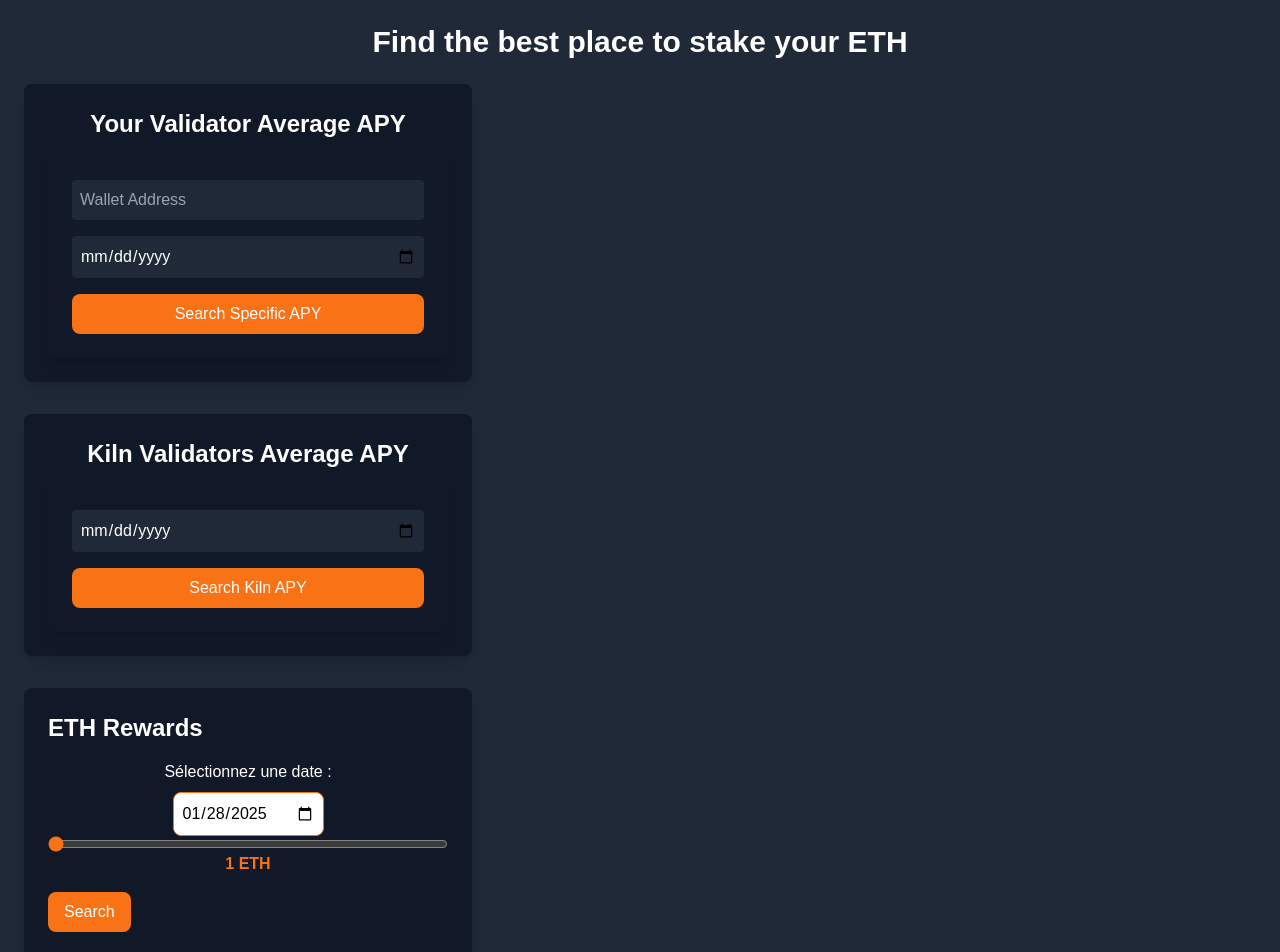
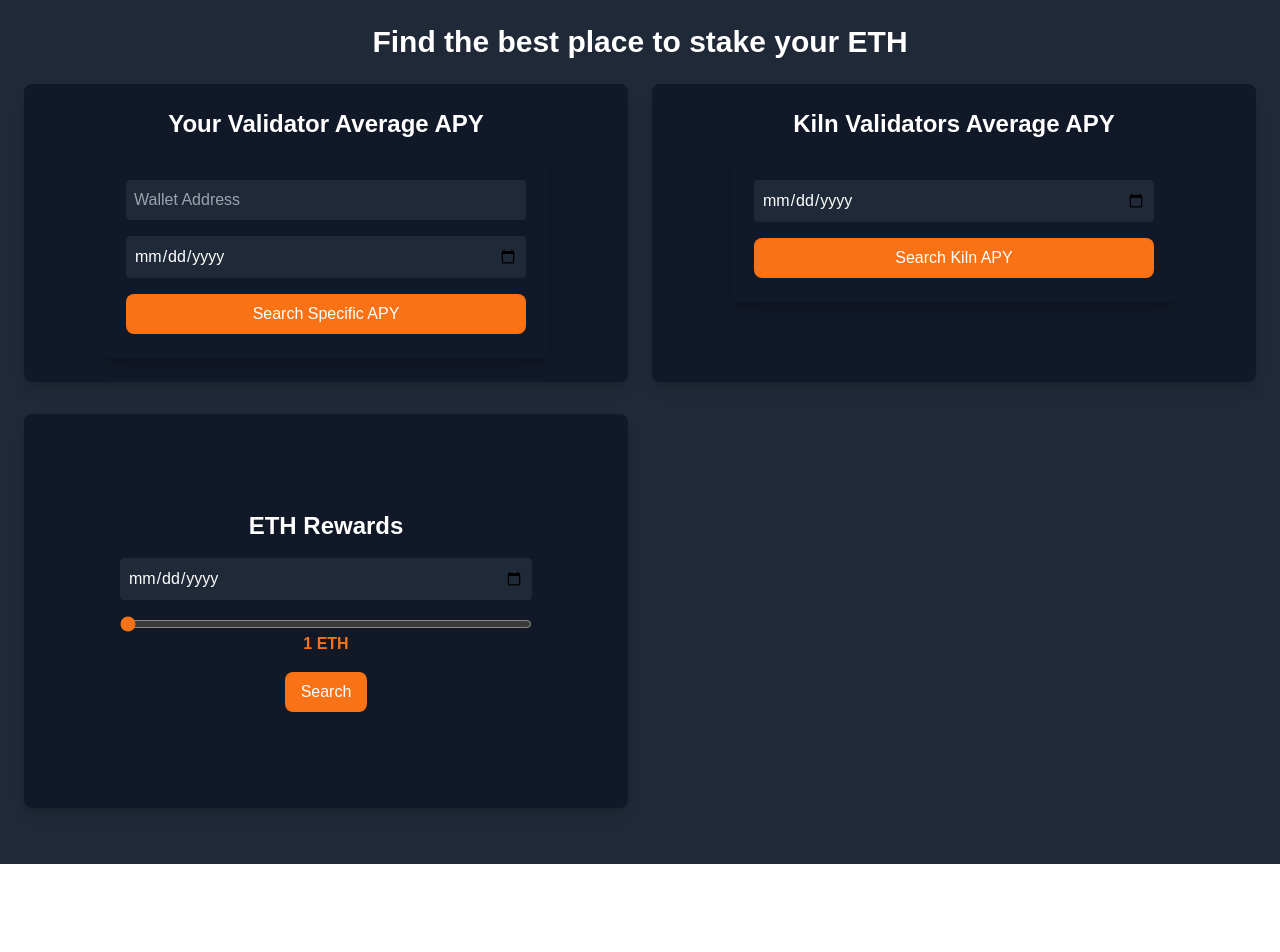
Before and after one commit to 18Wangu/Kiln_Hackathon, a Next.js app: page / in a window 1280 px wide. Shown: the top 952 px of the page. After the commit the page ends 864 px from the top, so only its background shows below. Built offline with nearby package versions, Linux system fonts and the light colour scheme.

Commit message:
changement du front

```diff
--- a/app/components/DatePicker.tsx
+++ /dev/null
@@ -1,29 +0,0 @@
-"use client";
-import { useState } from "react";
-
-interface DatePickerProps {
-  onDateChange: (date: string) => void;
-}
-
-const DatePicker = ({ onDateChange }: DatePickerProps) => {
-  const [date, setDate] = useState("2025-01-28");
-
-  const handleChange = (e: React.ChangeEvent<HTMLInputElement>) => {
-    setDate(e.target.value);
-    onDateChange(e.target.value);
-  };
-
-  return (
-    <div className="flex flex-col items-center">
-      <label className="text-white mb-2">Sélectionnez une date :</label>
-      <input
-        type="date"
-        value={date}
-        onChange={handleChange}
-        className="border border-orange-500 text-black p-2 rounded-lg bg-white"
-      />
-    </div>
-  );
-};
-
-export default DatePicker;
--- /dev/null
+++ b/app/components/VaultBalance.tsx
@@ -0,0 +1,62 @@
+declare global {
+    interface Window {
+      ethereum?: any;
+    }
+  }
+
+  "use client";
+
+  import { useState, useEffect } from "react";
+  import { ethers } from "ethers";
+
+  const VAULT_ADDRESS = "0xDea01Fc5289aF2c440Ca65582e3C44767C0fcf08";
+  const ABI = [
+    {
+      "name": "balanceOf",
+      "outputs": [{ "internalType": "uint256", "name": "", "type": "uint256" }],
+      "inputs": [{ "internalType": "address", "name": "account", "type": "address" }],
+      "stateMutability": "view",
+      "type": "function",
+    },
+  ];
+
+  export default function VaultBalance() {
+    const [balance, setBalance] = useState<string | null>(null);
+    const [account, setAccount] = useState<string | null>(null);
+
+    useEffect(() => {
+      const fetchBalance = async () => {
+        if (!window.ethereum) {
+          console.error("MetaMask is required");
+          return;
+        }
+
+        try {
+          const provider = new ethers.BrowserProvider(window.ethereum);
+          const signer = await provider.getSigner();
+          const userAddress = await signer.getAddress();
+          setAccount(userAddress);
+
+          const contract = new ethers.Contract(VAULT_ADDRESS, ABI, provider);
+          const balanceRaw = await contract.balanceOf(userAddress);
+          setBalance(ethers.formatUnits(balanceRaw, 18)); // Adapter si la décimale diffère
+        } catch (error) {
+          console.error("Error fetching balance:", error);
+        }
+      };
+
+      fetchBalance();
+    }, []);
+
+    return (
+      <div className="text-white p-4 bg-gray-900 rounded-lg shadow-lg">
+        <h2 className="text-xl font-bold text-orange-500">Vault Balance</h2>
+        {account ? (
+          <p className="mt-2">Connected Wallet: {account}</p>
+        ) : (
+          <p className="mt-2 text-red-500">Not connected</p>
+        )}
+        <p className="mt-2">Balance: {balance !== null ? `${balance} tokens` : "Loading..."}</p>
+      </div>
+    );
+  }
--- a/app/components/WalletInput.tsx
+++ b/app/components/WalletInput.tsx
@@ -5,6 +5,7 @@ export default function WalletInput({ onSearch }: { onSearch: (wallet: string, d
   const [date, setDate] = useState("");
 
   return (
+    <div className="flex justify-center">
       <div className="bg-gray-900 p-6 rounded-lg shadow-lg w-full max-w-md">
         <input
           type="text"
@@ -26,5 +27,6 @@ export default function WalletInput({ onSearch }: { onSearch: (wallet: string, d
           Search Specific APY
         </button>
       </div>
+    </div>
   );
 }
--- a/app/page.tsx
+++ b/app/page.tsx
@@ -5,7 +5,6 @@ import { useState } from "react";
 import WalletInput from "./components/WalletInput";
 import KilnApyCalculator from "./components/KilnApyCalculator"; // Nouveau composant
 import Slider from "./components/Slider";
-import DatePicker from "./components/DatePicker";
 import Chart from "./components/Chart";
 
 export default function Home() {
@@ -15,7 +14,7 @@ export default function Home() {
   const [error, setError] = useState<string | null>(null);
 
   // State pour la deuxième recherche (ETH Rewards)
-  const [date, setDate] = useState("2025-01-28");
+  const [date, setDate] = useState("");
   const [ethAmount, setEthAmount] = useState(1);
   const [kilnData, setKilnData] = useState<{ date: string; gross_apy: number }[]>([]);
   const [networkData, setNetworkData] = useState<{ date: string; gross_apy: number }[]>([]);
@@ -129,8 +128,10 @@ export default function Home() {
       <div className="container mx-auto">
         <h1 className="text-3xl font-bold mb-6 text-center">Find the best place to stake your ETH</h1>
 
+        {/* Section du dashboard avec les APY côte à côte */}
+        <div className="grid grid-cols-1 md:grid-cols-2 gap-6 mb-8">
           {/* Première section : APY moyen du wallet */}
-        <div className="bg-gray-900 p-6 rounded-lg shadow-lg w-full max-w-md mb-8">
+          <div className="bg-gray-900 p-6 rounded-lg shadow-lg">
             <h2 className="text-2xl font-semibold mb-4 text-center">Your Validator Average APY</h2>
             <WalletInput onSearch={handleSearchApy} />
             {loading && <p className="mt-4">Loading...</p>}
@@ -143,9 +144,11 @@ export default function Home() {
           </div>
 
           {/* Deuxième section : APY moyen de Kiln */}
-        <div className="bg-gray-900 p-6 rounded-lg shadow-lg w-full max-w-md mb-8">
+          <div className="bg-gray-900 p-6 rounded-lg shadow-lg">
             <h2 className="text-2xl font-semibold mb-4 text-center">Kiln Validators Average APY</h2>
+            <div className="flex justify-center">
               <KilnApyCalculator onSearch={handleSearchKilnApy} />
+            </div>
             {loading && <p className="mt-4">Loading...</p>}
             {error && <p className="mt-4 text-red-500">{error}</p>}
             {kilnAverageApy !== null && (
@@ -154,10 +157,11 @@ export default function Home() {
               </div>
             )}
           </div>
+        </div>
 
         {/* Affichage de la différence entre les deux APY */}
         {averageGrossApy !== null && kilnAverageApy !== null && (
-          <div className="bg-gray-900 p-6 rounded-lg shadow-lg w-full max-w-md mb-8">
+          <div className="bg-gray-900 p-6 rounded-lg shadow-lg w-full max-w-md mx-auto mb-8">
             <h2 className="text-2xl font-semibold mb-4 text-center">APY Difference</h2>
             <p className="text-xl text-center">
               {(averageGrossApy - kilnAverageApy).toFixed(4)}%
@@ -165,10 +169,17 @@ export default function Home() {
           </div>
         )}
 
-        {/* Troisième section : ETH Rewards */}
-        <div className="bg-gray-900 p-6 rounded-lg shadow-lg w-full max-w-md">
+        {/* Section ETH Rewards avec les récompenses USD */}
+        <div className="grid grid-cols-1 md:grid-cols-2 gap-6 mb-8">
+          {/* ETH Rewards Input */}
+          <div className="bg-gray-900 p-24 rounded-lg shadow-lg text-center">
             <h2 className="text-2xl font-semibold mb-4">ETH Rewards</h2>
-          <DatePicker onDateChange={setDate} />
+            <input
+              type="date"
+              value={date}
+              onChange={(e) => setDate(e.target.value)}
+              className="w-full p-2 rounded bg-gray-800 text-white mb-4"
+            />
             <Slider onValueChange={setEthAmount} />
 
             <button
@@ -177,6 +188,32 @@ export default function Home() {
             >
               Search
             </button>
+          </div>
+
+          {/* USD Rewards Comparison */}
+          {(updatedKilnData.length > 0 || updatedNetworkData.length > 0) && (
+            <div className="bg-gray-900 p-6 rounded-lg shadow-lg">
+              <h2 className="text-2xl font-semibold mb-4">Rewards in USD</h2>
+              <div className="space-y-4">
+                <div className="flex justify-between items-center">
+                  <span>Kiln:</span>
+                  <span className="font-semibold">${kilnRewardsUSD.toFixed(2)}</span>
+                </div>
+                <div className="flex justify-between items-center">
+                  <span>Network:</span>
+                  <span className="font-semibold">${networkRewardsUSD.toFixed(2)}</span>
+                </div>
+                <div className="pt-2 border-t border-gray-700">
+                  <div className="flex justify-between items-center">
+                    <span>Difference:</span>
+                    <span className="font-semibold text-orange-500">
+                      ${(kilnRewardsUSD - networkRewardsUSD).toFixed(2)}
+                    </span>
+                  </div>
+                </div>
+              </div>
+            </div>
+          )}
         </div>
 
         {/* Affichage du graphique */}
--- a/package.json
+++ b/package.json
@@ -10,6 +10,7 @@
   },
   "dependencies": {
     "chart.js": "^4.4.7",
+    "ethers": "^6.13.5",
     "next": "15.1.6",
     "react": "^19.0.0",
     "react-chartjs-2": "^5.3.0",
```
Also changed, not shown: 1 other file (tests, documents, lock files or other folders). Lines whose indentation alone changed are shown as unchanged.
